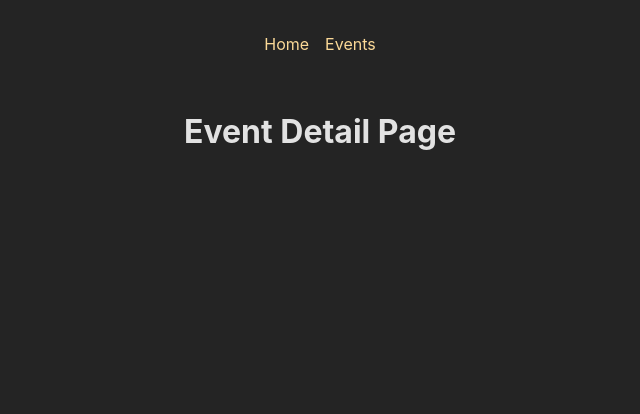
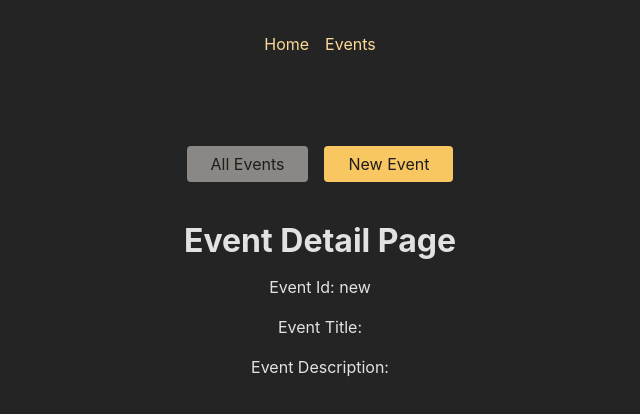
Before and after one commit to Sirosho/event-application202509, a React (Vite) app in the folder frontend/: page /events/new in a window 1280 px wide. Shown: the top 414 px of the page, without its empty margins (320-960 px from the left). Built offline with nearby package versions, Linux system fonts and the light colour scheme; no server answers.

Commit message:
[FE] 이벤트 전용 네비게이션 , 이벤트 목록 리팩토링

```diff
--- /dev/null
+++ b/frontend/src/components/EventList.jsx
@@ -0,0 +1,32 @@
+import styles from './EventList.module.scss';
+import { Link } from 'react-router-dom';
+
+const EventList = ({ eventList }) => {
+    const { events, list, item, content } = styles;
+
+    return (
+        <div className={events}>
+            <h1>All Events</h1>
+            <ul className={list}>
+                {eventList.map((ev) => (
+                    <li
+                        key={ev.eventId}
+                        className={item}>
+                        <Link to={ev.eventId.toString()}>
+                            <img
+                                src={ev.imgUrl}
+                                alt={ev.title}
+                            />
+                            <div className={content}>
+                                <h2>{ev.title}</h2>
+                                <time>{ev.startDate}</time>
+                            </div>
+                        </Link>
+                    </li>
+                ))}
+            </ul>
+        </div>
+    );
+};
+
+export default EventList;
--- /dev/null
+++ b/frontend/src/components/EventList.module.scss
@@ -0,0 +1,37 @@
+.events {
+  margin: 2rem auto;
+  max-width: 40rem;
+}
+
+.list {
+  display: flex;
+  flex-direction: column;
+  gap: 1rem;
+}
+
+.item {
+  img {
+    width: 33%;
+    object-fit: cover;
+  }
+  a {
+    text-decoration: none;
+    color: inherit;
+    display: flex;
+    background-color: var(--color-gray-800);
+    border-radius: 4px;
+    overflow: hidden;
+
+    &:hover {
+      transform: scale(1.02);
+      background-color: var(--color-gray-700);
+    }
+  }
+  h2 {
+    margin: 0 0 1rem 0;
+  }
+}
+
+.content {
+  padding: 1rem;
+}
--- /dev/null
+++ b/frontend/src/components/EventNavigation.jsx
@@ -0,0 +1,33 @@
+import styles from './EventNavigation.module.scss';
+import { NavLink } from 'react-router-dom';
+
+const EventsNavigation = () => {
+    const activeClassFn = ({ isActive }) => {
+        return isActive ? styles.active : undefined;
+    };
+    return (
+        <header className={styles.header}>
+            <nav>
+                <ul className={styles.list}>
+                    <li>
+                        <NavLink
+                            to='/events'
+                            className={activeClassFn}
+                            end>
+                            All Events
+                        </NavLink>
+                    </li>
+                    <li>
+                        <NavLink
+                            to='/events/new'
+                            className={activeClassFn}>
+                            New Event
+                        </NavLink>
+                    </li>
+                </ul>
+            </nav>
+        </header>
+    );
+};
+
+export default EventsNavigation;
--- /dev/null
+++ b/frontend/src/components/EventNavigation.module.scss
@@ -0,0 +1,24 @@
+.header {
+  padding: 2rem;
+  display: flex;
+  justify-content: center;
+}
+
+.list {
+  display: flex;
+  gap: 1rem;
+
+  a {
+    background-color: var(--color-gray-500);
+    color: var(--color-gray-900);
+    padding: 0.5rem 1.5rem;
+    border-radius: 4px;
+    text-decoration: none;
+
+    &:hover,
+    &:active,
+    &.active {
+      background-color: var(--color-primary-600);
+    }
+  }
+}
--- /dev/null
+++ b/frontend/src/layouts/EventLayout.jsx
@@ -0,0 +1,14 @@
+import React from 'react';
+import EventNavigation from "../components/EventNavigation.jsx";
+import {Outlet} from "react-router-dom";
+
+const EventLayout = () => {
+    return (
+        <>
+            <EventNavigation/>
+            <Outlet/>
+        </>
+    );
+};
+
+export default EventLayout;
--- a/frontend/src/pages/EventDetailPage.jsx
+++ b/frontend/src/pages/EventDetailPage.jsx
@@ -1,11 +1,28 @@
-import React from 'react';
-
+import React, {useEffect, useState} from 'react';
+import {useParams} from 'react-router-dom';
 
 // /events/:id
 const EventDetailPage = () => {
+
+    const {eventId} = useParams();
+
+    const [detailEvent, setDetailEvent] = useState({});
+
+    useEffect(() => {
+        (async () => {
+            const response = await fetch(`http://localhost:9000/api/events/${eventId}`);
+            const data = await response.json();
+            console.log(data);
+            setDetailEvent(data);
+        })();
+    }, []);
+
     return (
         <>
             <h1>Event Detail Page</h1>
+            <p>Event Id: {eventId}</p>
+            <p>Event Title: {detailEvent?.title}</p>
+            <p>Event Description: {detailEvent?.desc}</p>
         </>
     );
 };
--- a/frontend/src/pages/EventPage.jsx
+++ b/frontend/src/pages/EventPage.jsx
@@ -1,5 +1,6 @@
 import React, {useEffect, useState} from 'react';
 import {Link} from 'react-router-dom';
+import EventList from '../components/EventList.jsx';
 
 const EventPage = () => {
 
@@ -20,15 +21,7 @@
     }, []);
 
     return (
-        <>
-            <h1>Event Page</h1>
-            <ul>
-                {eventList.map(({eventId, title}) =>
-                    <li key={eventId}>
-                        <Link to={`/events/${eventId}`}>{title}</Link>
-                    </li>)}
-            </ul>
-        </>
+        <EventList eventList={eventList} />
     );
 };
 
--- a/frontend/src/routes/route-config.jsx
+++ b/frontend/src/routes/route-config.jsx
@@ -1,32 +1,37 @@
-import {createBrowserRouter} from "react-router-dom";
-import ErrorPage from "../pages/ErrorPage.jsx";
-import HomePage from "../pages/HomePage.jsx";
-import EventPage from "../pages/EventPage.jsx";
-import RootLayout from "../layouts/RootLayout.jsx";
-import EventDetailPage from "../pages/EventDetailPage.jsx";
-
+import {createBrowserRouter} from 'react-router-dom';
+import ErrorPage from '../pages/ErrorPage.jsx';
+import HomePage from '../pages/HomePage.jsx';
+import EventPage from '../pages/EventPage.jsx';
+import RootLayout from '../layouts/RootLayout.jsx';
+import EventDetailPage from '../pages/EventDetailPage.jsx';
+import EventLayout from '../layouts/EventLayout.jsx';
 
 const router = createBrowserRouter([
     {
-        path: "/", // 이 경로와 칠드런의 경로를 조합해서 씀
+        path: '/',
         element: <RootLayout/>,
         errorElement: <ErrorPage/>,
         children: [
             {
-                index: true, // path가 비어있을때 사용
+                index: true,
                 element: <HomePage/>
             },
             {
-                path: "events",
-                element: <EventPage/>
+                path: 'events',
+                element: <EventLayout/>,
+                children: [
+                    {
+                        index: true,
+                        element: <EventPage/>
+                    },
+                    {
+                        path: ':eventId',
+                        element: <EventDetailPage/>
+                    }
+                ]
             },
-            {
-                path: "events/:id",
-                element: <EventDetailPage/>
-            }
         ]
     },
-
 ]);
 
 export default router;
```
